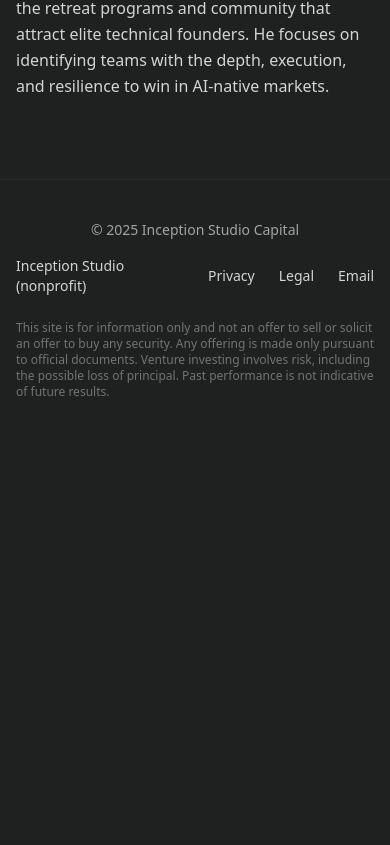
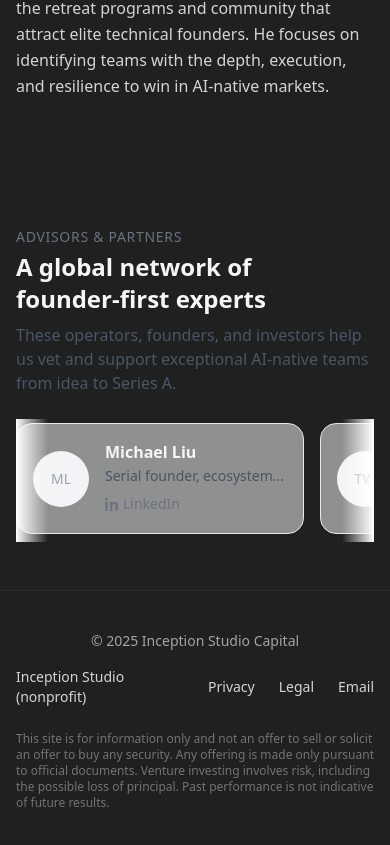
Before and after one commit to InceptionStudio/inception-studio-capital-website, a Next.js app: page /team in a window 390 px wide. Shown: the part 3833-4678 px from the top of the page. Before the commit the page ends 4273 px from the top, so only its background shows below. Built offline with nearby package versions, Linux system fonts and the light colour scheme.

Commit message:
Add AdvisorsSection to team page
- Imported AdvisorsSection component and rendered below John/Mike sections
- Added 'use client' directive to AdvisorsSection for useState/useEffect hooks
- Section features 23 advisors with carousel on mobile and grid on desktop

```diff
--- a/app/team/page.tsx
+++ b/app/team/page.tsx
@@ -3,6 +3,7 @@
 import { Container } from '@/components/Blocks'
 import { Award, Linkedin, Mail, Phone } from 'lucide-react'
 import Link from 'next/link'
+import AdvisorsSection from '@/components/AdvisorsSection'
 
 const highlightIconClass = 'h-5 w-5 text-teal-300'
 const contactLinkClass = 'flex items-center gap-2 text-neutral-300 hover:text-white transition-colors'
@@ -176,6 +177,8 @@
             </div>
           </Container>
         </section>
+
+        <AdvisorsSection />
       </main>
       <Footer />
     </>
--- /dev/null
+++ b/components/AdvisorsSection.tsx
@@ -0,0 +1,167 @@
+'use client'
+import Image from "next/image";
+import { useEffect, useRef, useState } from "react";
+
+// --- Data: single unified list (no VP vs Advisor split) ---
+// Minimal taglines are drawn from your deck/update docs where available.
+// Add headshot URLs when ready (local /public path or remote).
+export const advisors: Array<{
+  name: string;
+  tagline?: string;
+  avatar?: string; // e.g., "/team/michael-liu.jpg"
+  linkedin?: string;
+}> = [
+  { name: "Michael Liu", tagline: "Serial founder, ecosystem builder; ex‑PwC", linkedin: "https://www.linkedin.com/in/michaelshliu/" },
+  { name: "Tiffine Wang", tagline: "Investor; ex‑Partner MS&AD Ventures (100+ deals)", linkedin: "https://www.linkedin.com/in/tiffinewang/" },
+  { name: "Monisha Perkash", tagline: "2× exited founder; Stanford Startup Garage", linkedin: "" },
+  { name: "Patricia Liu", tagline: "Angel; pitch‑deck strategist; ex‑Accenture" },
+  { name: "Andrew Radin", tagline: "5× founder (2 exits); StartX lead mentor" },
+  { name: "Steve Barsh", tagline: "Founder/operator; former MP @ Dreamit" },
+  { name: "Shreeganesh Ramanan", tagline: "20+ yrs software; Microsoft/Apple/Optimizely" },
+  { name: "Kathy Wang", tagline: "Security & ops leader" },
+  { name: "Andrew Scheuermann", tagline: "Deep‑tech founder/operator; Stanford" },
+  { name: "Sophie Vu", tagline: "GTM & brand leader (3× acquired)" },
+  { name: "Assaf Einat", tagline: "Founder Boom Entertainment; Stanford MBA" },
+  { name: "Ben Peters", tagline: "Product & growth advisor" },
+  { name: "Anand Atreya", tagline: "AI researcher & startup advisor" },
+  { name: "Pablo Bariola", tagline: "Growth & investing" },
+  { name: "Evonne Johnson", tagline: "Product design & UX mentor" },
+  { name: "Shawn Kung", tagline: "AI/data infra founder‑operator" },
+  { name: "Adria Hou", tagline: "Design lead; angel" },
+  { name: "Arisa Makihara", tagline: "GenAI fund community; ANOBAKA (Tokyo)" },
+  { name: "Natsuki Tamura", tagline: "Head of G‑STARTUP; Globis MBA" },
+  { name: "Sae Nuruki", tagline: "MeltingHack founder; SWE @ Mercari" },
+  { name: "Yukio Uematsu", tagline: "AI researcher; startup mentor (JP)" },
+  { name: "Ed Kim", tagline: "Ex‑VMware; COO @ GuestOS" },
+];
+
+// --- Card component ---
+function AdvisorCard({ name, tagline, avatar, linkedin }: (typeof advisors)[number]) {
+  return (
+    <div className="group relative overflow-hidden rounded-2xl border bg-white/50 p-4 shadow-sm backdrop-blur transition hover:shadow-md dark:border-white/10 dark:bg-white/5">
+      <div className="flex items-center gap-4">
+        <div className="relative h-14 w-14 shrink-0 overflow-hidden rounded-full bg-gray-100 dark:bg-white/10">
+          {avatar ? (
+            <Image src={avatar} alt={name} fill sizes="56px" className="object-cover" />
+          ) : (
+            <div className="flex h-full w-full items-center justify-center text-sm text-gray-400">{name.split(" ").map(n=>n[0]).slice(0,2).join("")}</div>
+          )}
+        </div>
+        <div className="min-w-0">
+          <div className="truncate text-base font-semibold leading-6">{name}</div>
+          {tagline && <p className="mt-0.5 truncate text-sm text-gray-600 dark:text-gray-300">{tagline}</p>}
+          {linkedin && (
+            <a
+              href={linkedin}
+              target="_blank"
+              rel="noreferrer"
+              className="mt-2 inline-flex items-center gap-1 text-sm text-gray-500 underline-offset-4 hover:underline"
+            >
+              <svg width="14" height="14" viewBox="0 0 24 24" fill="currentColor" aria-hidden>
+                <path d="M4.98 3.5C4.98 4.88 3.86 6 2.5 6S0 4.88 0 3.5 1.12 1 2.5 1s2.48 1.12 2.48 2.5zM.5 8h4V24h-4V8zm7.5 0h3.8v2.2h.1C12.7 8.7 14.3 8 16.2 8 21 8 22 10.9 22 15.2V24h-4v-7.7c0-1.8 0-4.1-2.5-4.1-2.5 0-2.9 2-2.9 4v7.8h-4V8z"/>
+              </svg>
+              LinkedIn
+            </a>
+          )}
+        </div>
+      </div>
+    </div>
+  );
+}
+
+// --- Carousel (mobile-first) ---
+function Carousel({ items }: { items: (typeof advisors) }) {
+  const trackRef = useRef<HTMLDivElement | null>(null);
+  const [isDragging, setDragging] = useState(false);
+  const [startX, setStartX] = useState(0);
+  const [scrollLeft, setScrollLeft] = useState(0);
+
+  useEffect(() => {
+    const el = trackRef.current;
+    if (!el) return;
+    const onWheel = (e: WheelEvent) => {
+      if (Math.abs(e.deltaY) > Math.abs(e.deltaX)) {
+        // translate vertical wheel to horizontal scroll
+        el.scrollLeft += e.deltaY;
+      }
+    };
+    el.addEventListener("wheel", onWheel, { passive: true });
+    return () => el.removeEventListener("wheel", onWheel as any);
+  }, []);
+
+  return (
+    <div className="relative">
+      <div
+        ref={trackRef}
+        className="flex gap-4 overflow-x-auto scroll-smooth pb-2 pt-1 [scrollbar-width:none] [-ms-overflow-style:none]"
+        onMouseDown={(e) => {
+          setDragging(true);
+          setStartX(e.pageX - (trackRef.current?.offsetLeft || 0));
+          setScrollLeft(trackRef.current?.scrollLeft || 0);
+        }}
+        onMouseLeave={() => setDragging(false)}
+        onMouseUp={() => setDragging(false)}
+        onMouseMove={(e) => {
+          if (!isDragging || !trackRef.current) return;
+          e.preventDefault();
+          const x = e.pageX - (trackRef.current.offsetLeft || 0);
+          const walk = (x - startX) * 1; // speed factor
+          trackRef.current.scrollLeft = scrollLeft - walk;
+        }}
+        style={{ scrollbarWidth: "none" } as any}
+      >
+        {items.map((p) => (
+          <div key={p.name} className="w-72 shrink-0">
+            <AdvisorCard {...p} />
+          </div>
+        ))}
+      </div>
+      {/* Gradient edges */}
+      <div className="pointer-events-none absolute inset-y-0 left-0 w-8 bg-gradient-to-r from-white to-transparent dark:from-black/60" />
+      <div className="pointer-events-none absolute inset-y-0 right-0 w-8 bg-gradient-to-l from-white to-transparent dark:from-black/60" />
+    </div>
+  );
+}
+
+// --- Grid (desktop) ---
+function Grid({ items }: { items: (typeof advisors) }) {
+  return (
+    <div className="grid grid-cols-1 gap-4 sm:grid-cols-2 lg:grid-cols-3 xl:grid-cols-4">
+      {items.map((p) => (
+        <AdvisorCard key={p.name} {...p} />
+      ))}
+    </div>
+  );
+}
+
+// --- Section wrapper for /team page ---
+export default function AdvisorsSection() {
+  return (
+    <section id="advisors" className="mx-auto w-full max-w-6xl px-4 py-12 sm:py-16">
+      <div className="mb-6 flex items-end justify-between gap-4">
+        <div>
+          <p className="text-sm uppercase tracking-wider text-gray-500 dark:text-gray-300">Advisors & Partners</p>
+          <h2 className="mt-1 text-2xl font-bold sm:text-3xl">A global network of founder‑first experts</h2>
+          <p className="mt-2 max-w-2xl text-gray-600 dark:text-gray-300">These operators, founders, and investors help us vet and support exceptional AI‑native teams from idea to Series A.</p>
+        </div>
+      </div>
+
+      {/* Mobile carousel */}
+      <div className="sm:hidden">
+        <Carousel items={advisors} />
+      </div>
+
+      {/* Desktop grid */}
+      <div className="hidden sm:block">
+        <Grid items={advisors} />
+      </div>
+    </section>
+  );
+}
+
+/* --- Integration notes ---
+1) Place <AdvisorsSection /> below your GP bios on /team.
+2) Add headshots into /public/team and set the avatar fields.
+3) Keep list unified: no VP vs Advisor split.
+4) For very long rosters, consider pagination or an accordion by region.
+*/
```
